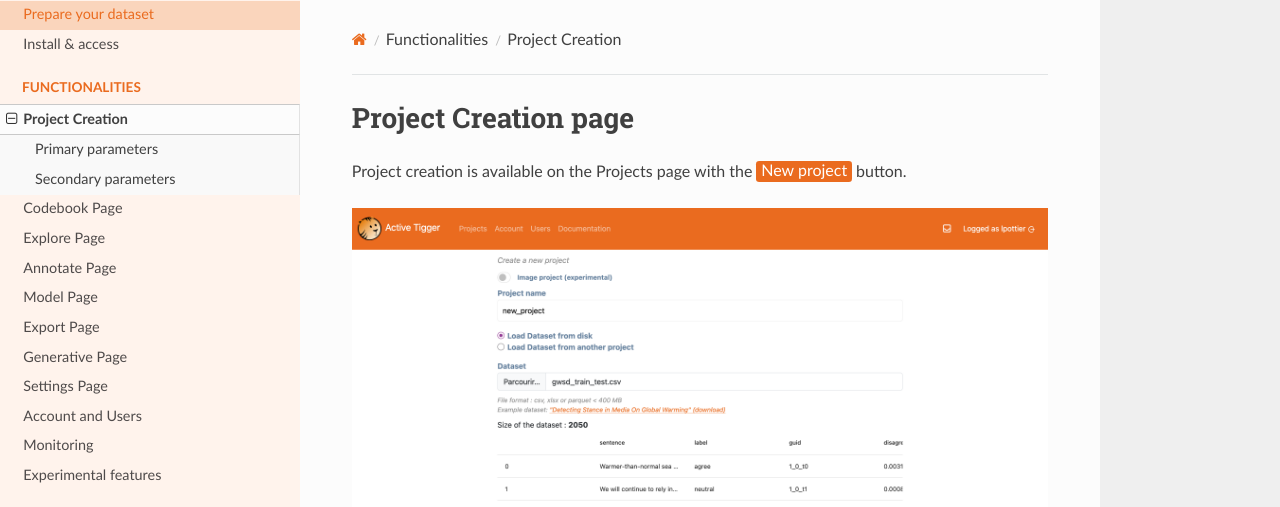
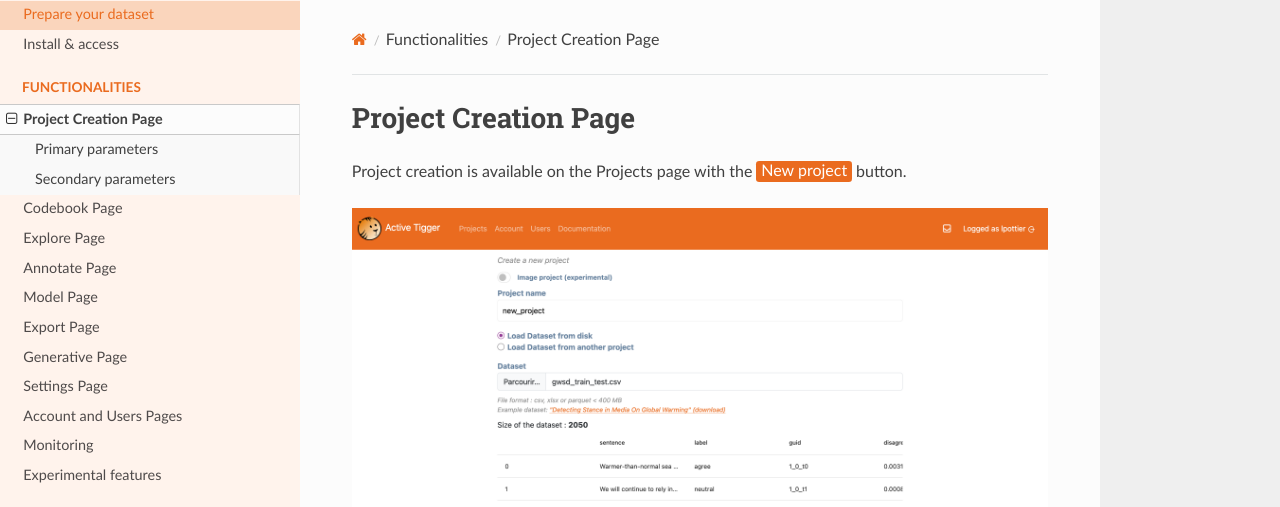
Before and after one commit to activetigger/documentation, an MkDocs documentation site: the page built from docs/functionalities/project-creation.md, in a window 1280 px wide and 900 px high. Shown: the top 507 px of the window. Built offline with MkDocs 1.6.1, drawn with Linux system fonts in a browser that asks for light colours; nearby versions of some CDN libraries.

Commit message:
uniformised titles of functionalities pages

```diff
--- a/docs/functionalities/project-creation.md
+++ b/docs/functionalities/project-creation.md
@@ -1,4 +1,4 @@
-# Project Creation page
+# Project Creation Page
 
 Project creation is available on the Projects page with the <span class="action primary">New project</span> button.
 
--- a/mkdocs.yml
+++ b/mkdocs.yml
@@ -11,7 +11,7 @@ nav:
       - Prepare your dataset: technicalities/prepare-your-dataset.md
       - Install & access: technicalities/access.md
   - Functionalities:
-      - Project Creation: functionalities/project-creation.md
+      - Project Creation Page: functionalities/project-creation.md
       - Codebook Page: functionalities/codebook.md
       - Explore Page: functionalities/explore.md
       - Annotate Page: functionalities/annotate.md
@@ -19,7 +19,7 @@ nav:
       - Export Page: functionalities/export.md
       - Generative Page: functionalities/generative.md
       - Settings Page: functionalities/settings.md
-      - Account and Users: functionalities/account-and-users.md
+      - Account and Users Pages: functionalities/account-and-users.md
       - Monitoring: functionalities/monitoring.md
       - Experimental features: functionalities/experimental.md
 
```
Also changed, not shown: docs/functionalities/annotate.md (+1 -1 lines), docs/functionalities/export.md (+1 -1 lines), docs/functionalities/generative.md (+1 -1 lines), docs/functionalities/settings.md (+1 -1 lines).
